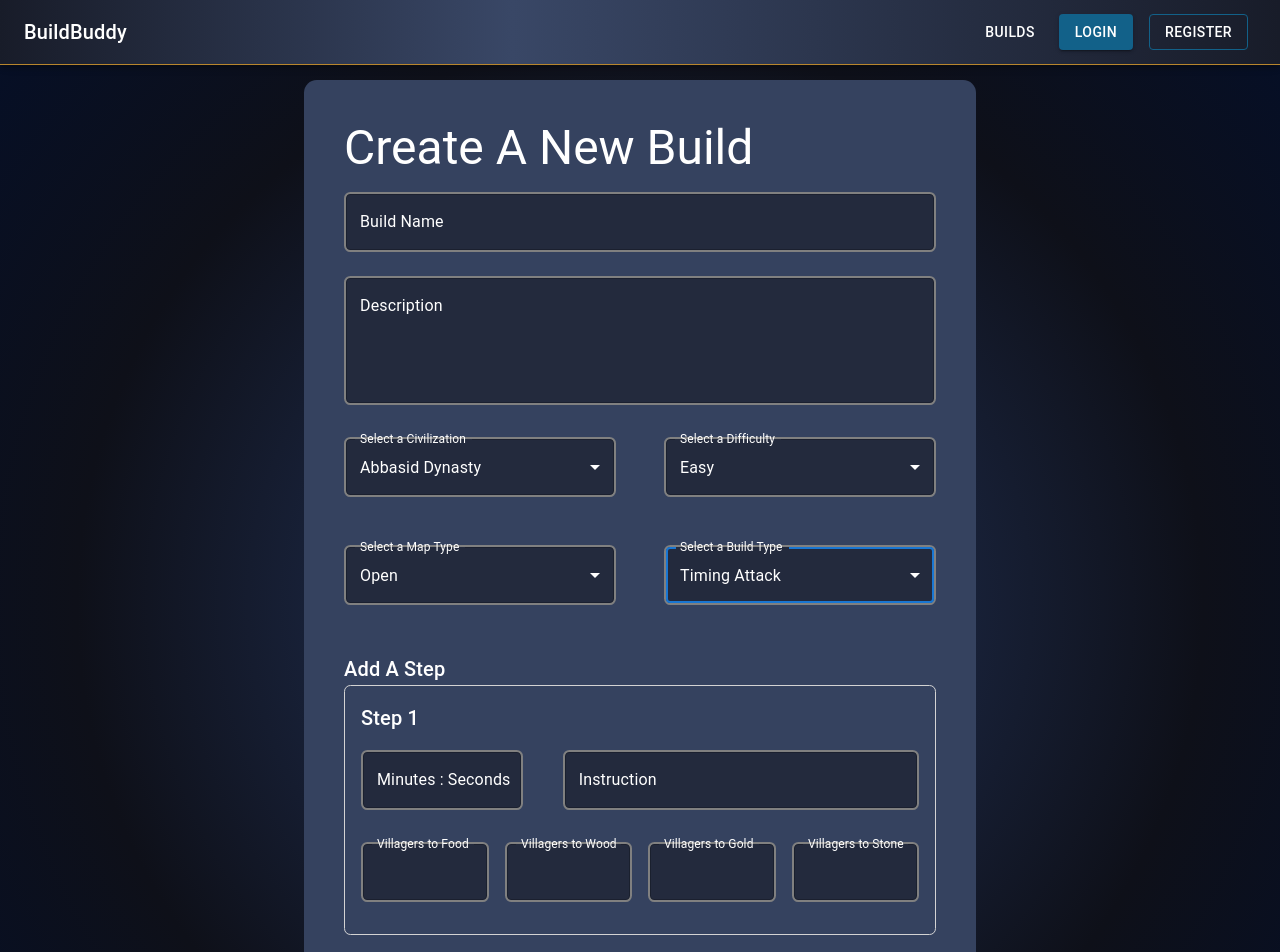
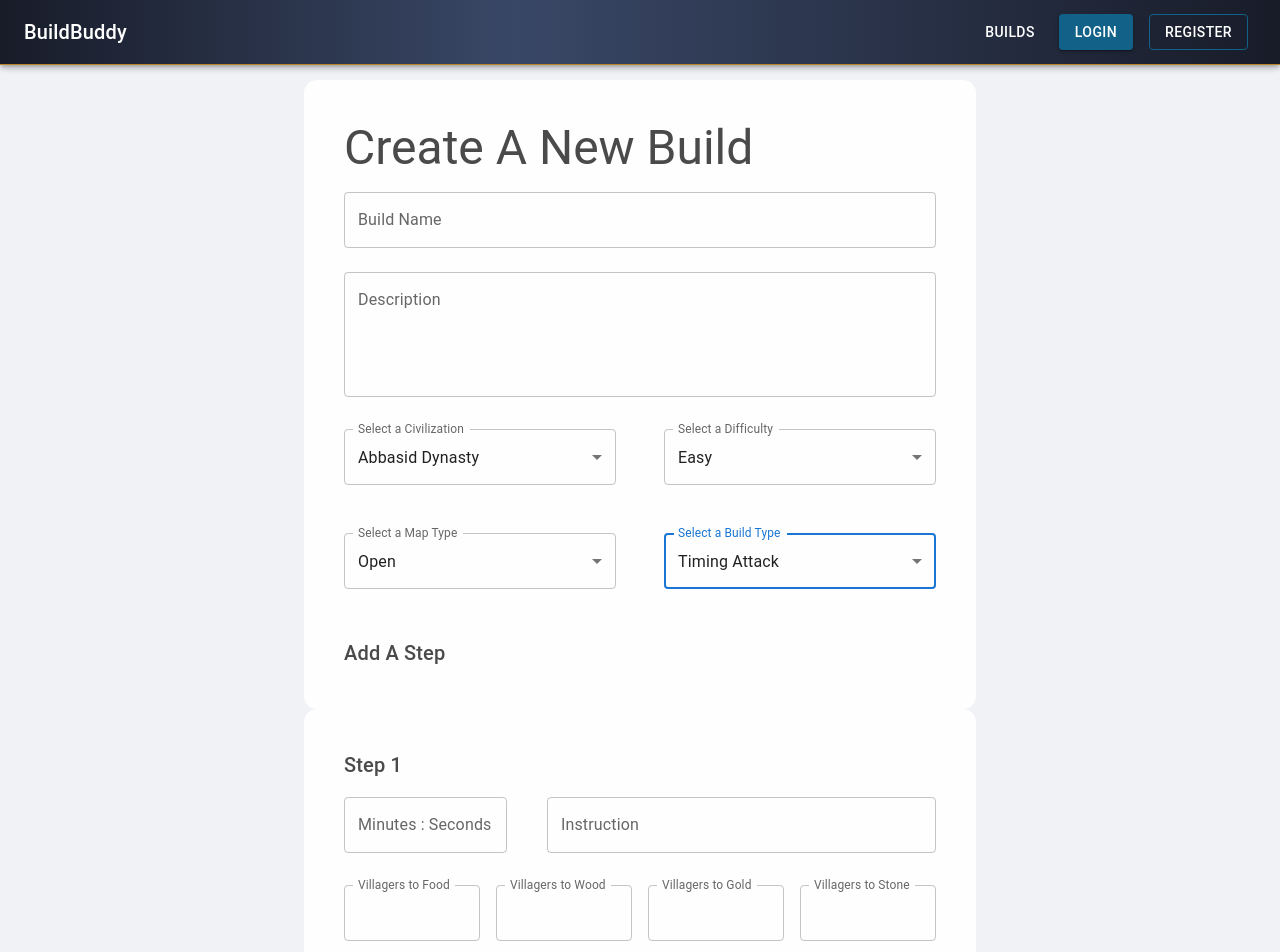
Before and after one commit to CydoEntis/age-of-empires-build-orders-client, a React (Vite) app: page /create in a window 1280 px wide. Shown: the top 952 px of the page. Built offline with nearby package versions, Linux system fonts and the light colour scheme.

Commit message:
Restructured create form design

```diff
--- a/src/features/create-build/BuildForm.tsx
+++ b/src/features/create-build/BuildForm.tsx
@@ -11,11 +11,12 @@ import {
   Stack,
   CssBaseline,
   Paper,
+  Grid,
 } from "@mui/material";
 import Box from "@mui/material/Box";
 import { MobileTimePicker } from "@mui/x-date-pickers/MobileTimePicker";
 import { TimePicker } from "@mui/x-date-pickers/TimePicker";
-import { useState } from "react";
+import { useEffect, useState } from "react";
 import BuildStep from "./BuildStep";
 
 type Props = {};
@@ -133,15 +134,20 @@ function BuildForm({}: Props) {
     );
   }
 
+  useEffect(() => {
+    window.scrollTo({
+      top: document.documentElement.scrollHeight,
+      behavior: "smooth",
+    });
+  }, [steps]);
+
   return (
     <Box
       sx={{
         minHeight: "100vh",
-        background:
-          "radial-gradient(circle, rgba(28,40,69,1) 25%, rgba(14,16,25,1) 64%, rgba(6,15,38,1) 96%)",
+        background: "#F0F2F6",
         display: "flex",
         flexDirection: "column",
-        justifyContent: "center",
         alignItems: "center",
       }}
       p={10}
@@ -149,10 +155,14 @@ function BuildForm({}: Props) {
       <Box
         component="form"
         width={3 / 5}
-        sx={{ background: "#35425F", maxHeight: "1200px", borderRadius: ".8rem" }}
+        sx={{
+          background: "#FEFEFF",
+          maxHeight: "1200px",
+          borderRadius: ".8rem",
+        }}
         p={5}
       >
-        <Typography variant="h3" color="white">Create A New Build</Typography>
+        <Typography variant="h3">Create A New Build</Typography>
         <TextField
           margin="normal"
           fullWidth
@@ -161,15 +171,6 @@ function BuildForm({}: Props) {
           name="buildName"
           variant="outlined"
           autoFocus
-          InputLabelProps={{ style: { color: "white" } }}
-          sx={{
-            backgroundColor: "#232A3D",
-            border: "2px solid grey",
-            borderRadius: ".4rem",
-            color: "white",
-            input: { color: "white" },
-            label: { color: "white" },
-          }}
           onChange={(e) => console.log(e.target.value)}
         />
         <TextField
@@ -181,15 +182,6 @@ function BuildForm({}: Props) {
           label="Description"
           name="description"
           variant="outlined"
-          InputLabelProps={{ style: { color: "white" } }}
-          sx={{
-            backgroundColor: "#232A3D",
-            border: "2px solid grey",
-            borderRadius: ".4rem",
-            color: "white",
-            input: { color: "white" },
-            label: { color: "white" },
-          }}
           onChange={(e) => console.log(e.target.value)}
         />
         <Stack
@@ -208,15 +200,6 @@ function BuildForm({}: Props) {
             name=""
             variant="outlined"
             autoFocus
-            InputLabelProps={{ style: { color: "white" } }}
-            sx={{
-              backgroundColor: "#232A3D",
-              border: "2px solid grey",
-              borderRadius: ".4rem",
-              color: "white",
-              input: { color: "white" },
-              label: { color: "white" },
-            }}
             onChange={(e) => console.log(e.target.value)}
           >
             {civilizations.map((option) => (
@@ -234,15 +217,6 @@ function BuildForm({}: Props) {
             name="difficulty"
             variant="outlined"
             autoFocus
-            InputLabelProps={{ style: { color: "white" } }}
-            sx={{
-              backgroundColor: "#232A3D",
-              border: "2px solid grey",
-              borderRadius: ".4rem",
-              color: "white",
-              input: { color: "white" },
-              label: { color: "white" },
-            }}
             onChange={(e) => console.log(e.target.value)}
           >
             {difficulties.map((option) => (
@@ -268,15 +242,6 @@ function BuildForm({}: Props) {
             name="mapType"
             variant="outlined"
             autoFocus
-            InputLabelProps={{ style: { color: "white" } }}
-            sx={{
-              backgroundColor: "#232A3D",
-              border: "2px solid grey",
-              borderRadius: ".4rem",
-              color: "white",
-              input: { color: "white" },
-              label: { color: "white" },
-            }}
             onChange={(e) => console.log(e.target.value)}
           >
             {mapTypes.map((option) => (
@@ -294,15 +259,6 @@ function BuildForm({}: Props) {
             name="buildType"
             variant="outlined"
             autoFocus
-            InputLabelProps={{ style: { color: "white" } }}
-            sx={{
-              backgroundColor: "#232A3D",
-              border: "2px solid grey",
-              borderRadius: ".4rem",
-              color: "white",
-              input: { color: "white" },
-              label: { color: "white" },
-            }}
             onChange={(e) => console.log(e.target.value)}
           >
             {buildTypes.map((option) => (
@@ -312,26 +268,38 @@ function BuildForm({}: Props) {
             ))}
           </TextField>
         </Stack>
-        <Typography variant="h6" mt={3} color="white">
+        <Typography variant="h6" mt={3}>
           Add A Step
         </Typography>
-
-        <Stack spacing={2} sx={{ overflowY: "scroll", maxHeight: "300px" }}>
-          {steps}
-        </Stack>
+      </Box>
+      <Stack spacing={2} width={3 / 5}>
+        {steps}
+      </Stack>
+      <Box width={3 / 5}>
         <Button
           type="button"
           variant="contained"
-          sx={{ mt: 3, mb: 2 }}
+          sx={{
+            justifyContent: "flex-start",
+            alignItems: "flex-start",
+            display: "block",
+            mt: 1,
+            mb: 1,
+          }}
           onClick={handleAddStep}
         >
           Add a Step
         </Button>
         <Button
           type="submit"
-          fullWidth
           variant="contained"
-          sx={{ mt: 3, mb: 2 }}
+          sx={{
+            justifyContent: "flex-start",
+            alignItems: "flex-start",
+            display: "block",
+            mt: 1,
+            mb: 1,
+          }}
         >
           Create Build
         </Button>
--- a/src/features/create-build/BuildStep.tsx
+++ b/src/features/create-build/BuildStep.tsx
@@ -3,26 +3,28 @@ import { MobileTimePicker } from "@mui/x-date-pickers";
 import React from "react";
 
 type Props = {
-    stepNumber: number;
+  stepNumber: number;
 };
 
-function BuildStep({stepNumber}: Props) {
+function BuildStep({ stepNumber }: Props) {
   return (
-    <Box p={2} sx={{border: "1px solid lightgrey", borderRadius: ".4rem"}}>
-        <Typography variant="h6" color={"white"}>Step {stepNumber}</Typography>
+    <Box
+      component="form"
+      sx={{
+        background: "#FEFEFF",
+        maxHeight: "1200px",
+        borderRadius: ".8rem",
+      }}
+      my={2}
+      p={5}
+    >
+      <Typography variant="h6">Step {stepNumber}</Typography>
       <Stack direction="row" spacing={5} py={2}>
         <MobileTimePicker
           label={"Minutes : Seconds"}
           views={["minutes", "seconds"]}
           format="mm:ss"
-          sx={{
-            backgroundColor: "#232A3D",
-            border: "2px solid grey",
-            borderRadius: ".4rem",
-            color: "white",
-            input: { color: "white" },
-            label: { color: "white" },
-          }}
+          sx={{}}
         />
         <TextField
           fullWidth
@@ -31,15 +33,7 @@ function BuildStep({stepNumber}: Props) {
           name="instruction"
           variant="outlined"
           autoFocus
-          InputLabelProps={{ style: { color: "white" } }}
-          sx={{
-            backgroundColor: "#232A3D",
-            border: "2px solid grey",
-            borderRadius: ".4rem",
-            color: "white",
-            input: { color: "white" },
-            label: { color: "white" },
-          }}
+          sx={{}}
           onChange={(e) => console.log(e.target.value)}
         />
       </Stack>
@@ -52,14 +46,7 @@ function BuildStep({stepNumber}: Props) {
             shrink: true,
           }}
           variant="outlined"
-          sx={{
-            backgroundColor: "#232A3D",
-            border: "2px solid grey",
-            borderRadius: ".4rem",
-            color: "white",
-            input: { color: "white" },
-            label: { color: "white" },
-          }}
+          sx={{}}
           onChange={(e) => console.log(e.target.value)}
         />
         <TextField
@@ -70,14 +57,7 @@ function BuildStep({stepNumber}: Props) {
             shrink: true,
           }}
           variant="outlined"
-          sx={{
-            backgroundColor: "#232A3D",
-            border: "2px solid grey",
-            borderRadius: ".4rem",
-            color: "white",
-            input: { color: "white" },
-            label: { color: "white" },
-          }}
+          sx={{}}
           onChange={(e) => console.log(e.target.value)}
         />
         <TextField
@@ -88,14 +68,7 @@ function BuildStep({stepNumber}: Props) {
             shrink: true,
           }}
           variant="outlined"
-          sx={{
-            backgroundColor: "#232A3D",
-            border: "2px solid grey",
-            borderRadius: ".4rem",
-            color: "white",
-            input: { color: "white" },
-            label: { color: "white" },
-          }}
+          sx={{}}
           onChange={(e) => console.log(e.target.value)}
         />
         <TextField
@@ -106,14 +79,7 @@ function BuildStep({stepNumber}: Props) {
             shrink: true,
           }}
           variant="outlined"
-          sx={{
-            backgroundColor: "#232A3D",
-            border: "2px solid grey",
-            borderRadius: ".4rem",
-            color: "white",
-            input: { color: "white" },
-            label: { color: "white" },
-          }}
+          sx={{}}
           onChange={(e) => console.log(e.target.value)}
         />
       </Stack>
--- a/src/index.scss
+++ b/src/index.scss
@@ -68,9 +68,9 @@ main {
     // background-image: url("https://img.freepik.com/free-vector/vector-damask-seamless-pattern-background-classical-luxury-old-fashioned-damask-ornament-royal-victorian-seamless-texture-wallpapers-textile-wrapping-exquisite-floral-baroque-template_1217-611.jpg?w=2000");
 }
 
-.MuiSelect-select,
-.MuiSelect-icon {
-    color: white !important;
-}
+// .MuiSelect-select,
+// .MuiSelect-icon {
+//     color: white !important;
+// }
 
 @import "../node_modules/bulma/bulma.sass";
```
